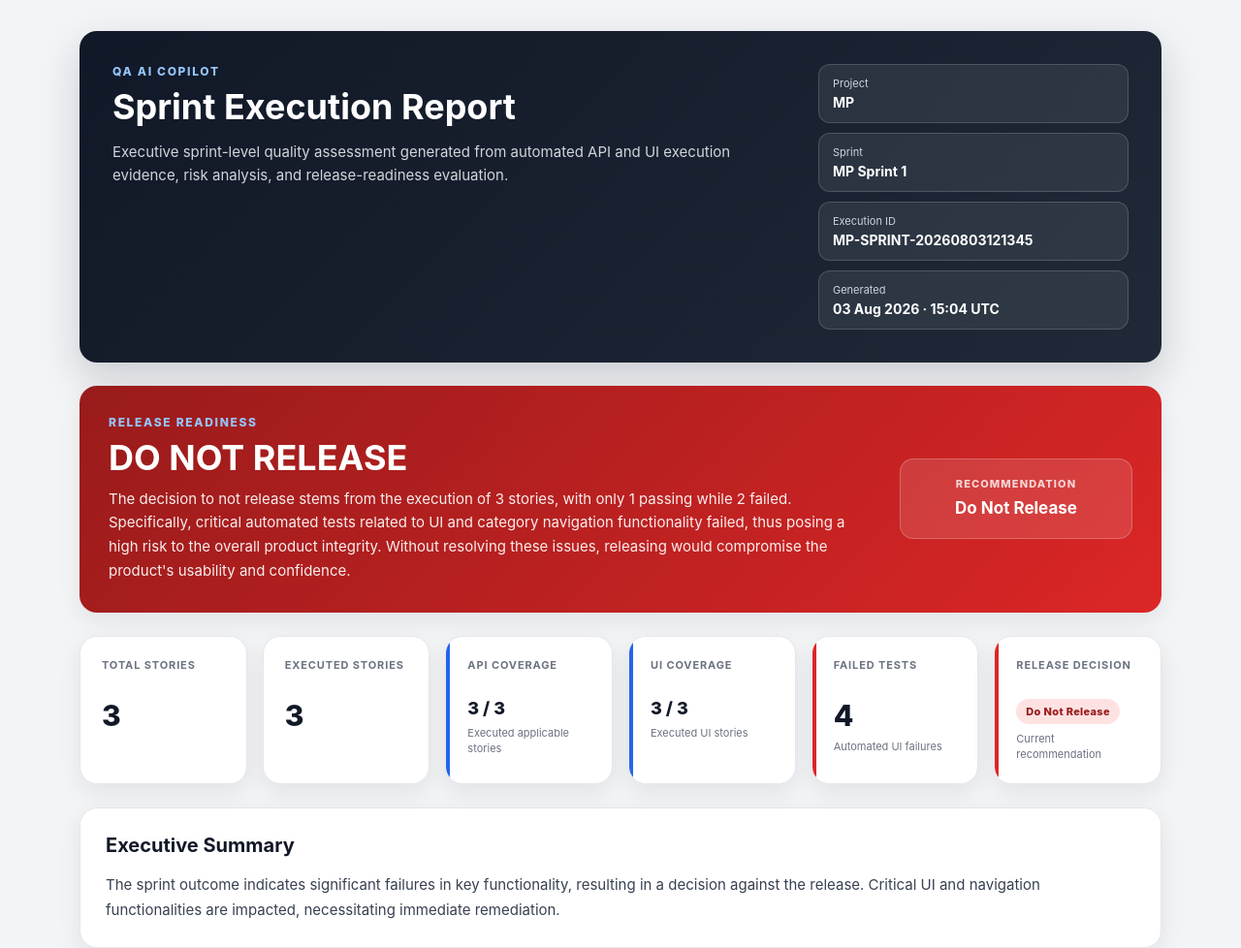
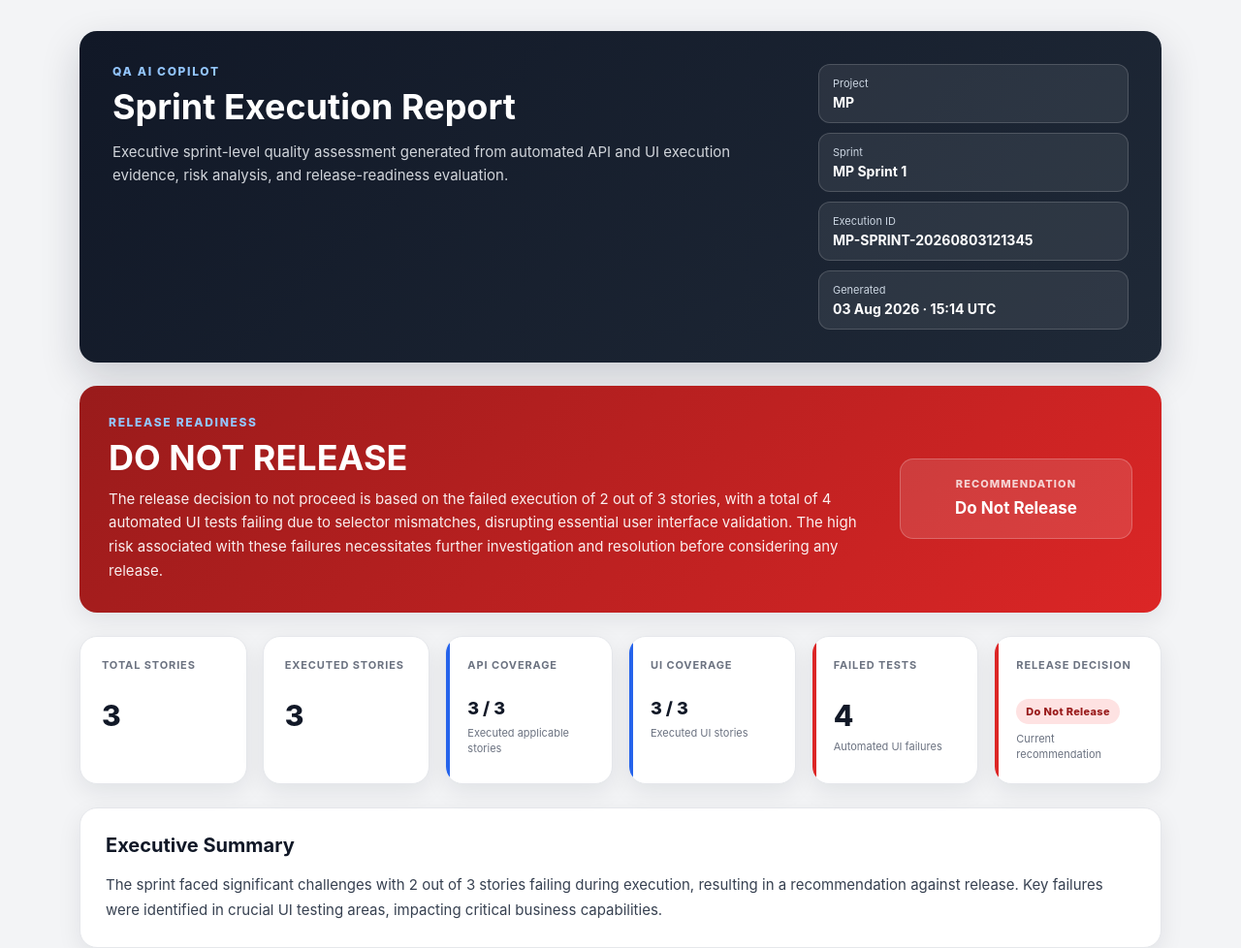
Before and after one commit to balatoth/QA-AI-copilot-V2, a plain HTML site: page executions/MP/sprint-1/MP-SPRINT-20260803121345/reporting/sprint-report.html in a window 1280 px wide. Shown: the top 978 px of the page at 97% size. Drawn offline with Linux system fonts and the light colour scheme.

Commit message:
Update HTML manager execution report

```diff
--- a/executions/MP/sprint-1/MP-SPRINT-20260803121345/reporting/sprint-report.html
+++ b/executions/MP/sprint-1/MP-SPRINT-20260803121345/reporting/sprint-report.html
@@ -394,7 +394,7 @@
         <div class="hero-meta-item"><span>Execution ID</span><strong>MP-SPRINT-20260803121345</strong></div>
         <div class="hero-meta-item">
           <span>Generated</span>
-          <strong>03 Aug 2026 · 15:04 UTC</strong>
+          <strong>03 Aug 2026 · 15:14 UTC</strong>
         </div>
       </div>
     </header>
@@ -403,7 +403,7 @@
       <div>
         <div class="eyebrow">Release Readiness</div>
         <h2>DO NOT RELEASE</h2>
-        <p>The decision to not release stems from the execution of 3 stories, with only 1 passing while 2 failed. Specifically, critical automated tests related to UI and category navigation functionality failed, thus posing a high risk to the overall product integrity. Without resolving these issues, releasing would compromise the product&#039;s usability and confidence.</p>
+        <p>The release decision to not proceed is based on the failed execution of 2 out of 3 stories, with a total of 4 automated UI tests failing due to selector mismatches, disrupting essential user interface validation. The high risk associated with these failures necessitates further investigation and resolution before considering any release.</p>
       </div>
 
       <div class="readiness-decision">
@@ -452,7 +452,7 @@
 
     <section class="section">
       <h3 class="section-heading">Executive Summary</h3>
-      <p class="section-copy">The sprint outcome indicates significant failures in key functionality, resulting in a decision against the release. Critical UI and navigation functionalities are impacted, necessitating immediate remediation.</p>
+      <p class="section-copy">The sprint faced significant challenges with 2 out of 3 stories failing during execution, resulting in a recommendation against release. Key failures were identified in crucial UI testing areas, impacting critical business capabilities.</p>
     </section>
 
     <section class="section">
@@ -622,7 +622,7 @@
       <div class="assessment-stack">
         <article class="assessment-block">
           <h4>Key Achievements</h4>
-          <p class="empty-copy">No achievements recorded.</p>
+          <ul><li>100% API execution completed successfully across all stories.</li><li>1 story executed fully passed testing.</li></ul>
         </article>
         <article class="assessment-block">
           <h4>Key Risks</h4>
@@ -633,7 +633,7 @@
 
     <section class="recommendation-box accent-danger">
       <h3>Release Recommendation: Do Not Release</h3>
-      <p>The decision to not release stems from the execution of 3 stories, with only 1 passing while 2 failed. Specifically, critical automated tests related to UI and category navigation functionality failed, thus posing a high risk to the overall product integrity. Without resolving these issues, releasing would compromise the product&#039;s usability and confidence.</p>
+      <p>The release decision to not proceed is based on the failed execution of 2 out of 3 stories, with a total of 4 automated UI tests failing due to selector mismatches, disrupting essential user interface validation. The high risk associated with these failures necessitates further investigation and resolution before considering any release.</p>
 
       <div class="next-actions"><h4>Blocking Conditions</h4><ul><li>MP-1 has failed automated tests</li><li>MP-3 has failed automated tests</li></ul></div>
 
```
